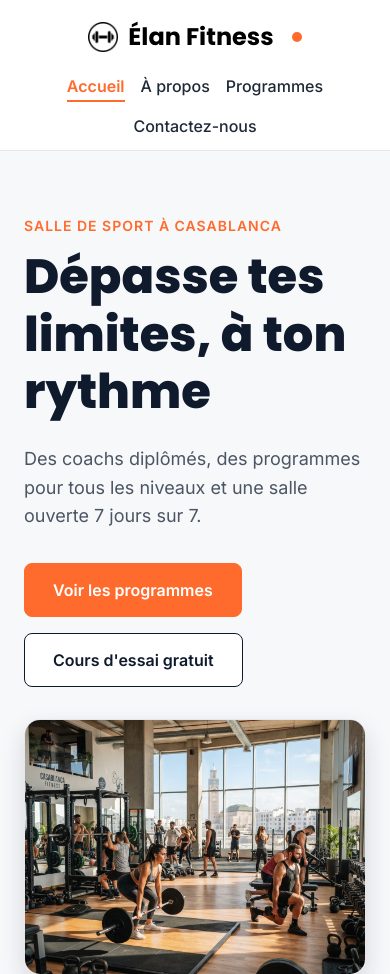
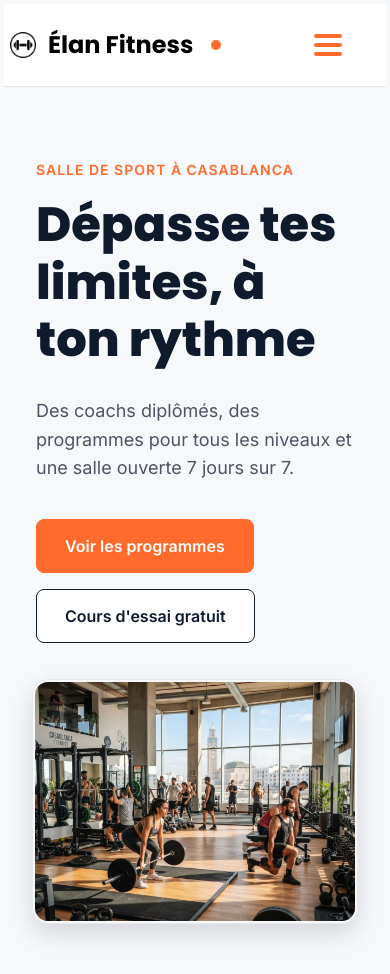
Before and after one commit to HamzaJanoub/elan-fitness, a plain HTML site: page index.html in a window 390 px wide. Shown: the top 974 px of the page. Drawn offline with Linux system fonts and the light colour scheme.

Commit message:
Update Elan Fitness pages2

```diff
--- a/contact.css
+++ b/contact.css
@@ -2,7 +2,7 @@
 * {
     box-sizing: border-box;
     margin: 0;
-    padding: 0;
+    padding: 2px;
 }
 
 html {
@@ -455,3 +455,70 @@ textarea:focus {
 flex-direction: column
 
 }
+
+
+/* BURGER MENU */
+
+#menu-toggle {
+    position: absolute;
+    width: 1px;
+    height: 1px;
+    opacity: 0;
+}
+
+.burger {
+    display: none;
+    flex-direction: column;
+    gap: 5px;
+    padding: 8px;
+    cursor: pointer;
+}
+
+.burger span {
+    width: 28px;
+    height: 3px;
+    background-color: #FF6B2C;
+    border-radius: 3px;
+    transition: 0.4s;
+}
+
+/* TRANSFORMATION EN X */
+
+/* RESPONSIVE BURGER MENU */
+
+@media (max-width: 768px) {
+
+    .en-tete-contenu {
+        height: auto;
+        min-height: 80px;
+        padding-top: 12px;
+        padding-bottom: 12px;
+        flex-direction: row;
+        flex-wrap: wrap;
+        justify-content: space-between;
+        gap: 12px;
+    }
+
+    .burger {
+        display: flex;
+        order: 2;
+    }
+
+    .navigation-principale {
+        display: none;
+        order: 3;
+        width: 100%;
+    }
+
+    #menu-toggle:checked ~ .navigation-principale {
+        display: block;
+    }
+
+    .navigation-principale .menu {
+        display: flex;
+        flex-direction: column;
+        align-items: flex-start;
+        gap: 15px;
+        padding: 15px 0;
+    }
+}
--- a/index.html
+++ b/index.html
@@ -24,7 +24,14 @@
           Élan Fitness
       </a>
 
-      <nav aria-label="Navigation principale">
+      <input type="checkbox" id="menu-toggle">
+
+      <label for="menu-toggle" class="burger" >
+      <span class="bar1"></span>
+      <span class="bar2"></span>
+      <span class="bar3"></span>
+      </label>
+      <nav class="navigation-principale" aria-label="Navigation principale">
         <ul class="menu">
           <li><a href="index.html" class="lien-actif">Accueil</a></li>
           <li><a href="about.html">À propos</a></li>
--- a/style.css
+++ b/style.css
@@ -1,7 +1,7 @@
 * {
   box-sizing: border-box;
   margin: 0;
-  padding: 0;
+  padding: 2px;
 }
 
 html {
@@ -572,6 +572,9 @@ button:focus-visible {
     display: block;
     margin: 40px auto 0;
 }
+
+
+
 @media (max-width: 768px) {
   .hero-contenu {
     flex-direction: column;
@@ -615,3 +618,51 @@ button:focus-visible {
     flex-direction: column;
   }
 }
+/* Burger Menu */
+#menu-toggle {
+    display: none;
+}
+
+.burger {
+    display: none;
+    flex-direction: column;
+    gap: 5px;
+    cursor: pointer;
+        transform: translateX(-20px);
+}
+
+.burger span {
+      transform: translateX(-20px);
+    width: 28px;
+    height: 3px;
+    background-color: #FF6B2C;
+    border-radius: 3px;
+}
+
+@media (max-width: 768px) {
+
+    .en-tete-contenu {
+        flex-wrap: wrap;
+        justify-content: space-between;
+    }
+
+    .burger {
+        display: flex;
+    }
+
+    .navigation-principale {
+        display: none;
+        width: 100%;
+    }
+
+    #menu-toggle:checked ~ .navigation-principale {
+        display: block;
+    }
+
+    .navigation-principale .menu {
+        flex-direction: column;
+        gap: 15px;
+        padding: 15px 0;
+            transform: translateX(20px);
+    }
+}
```
Also changed, not shown: about.html (+7 -0 lines), contact.html (+10 -3 lines), prog.html (+8 -0 lines).
